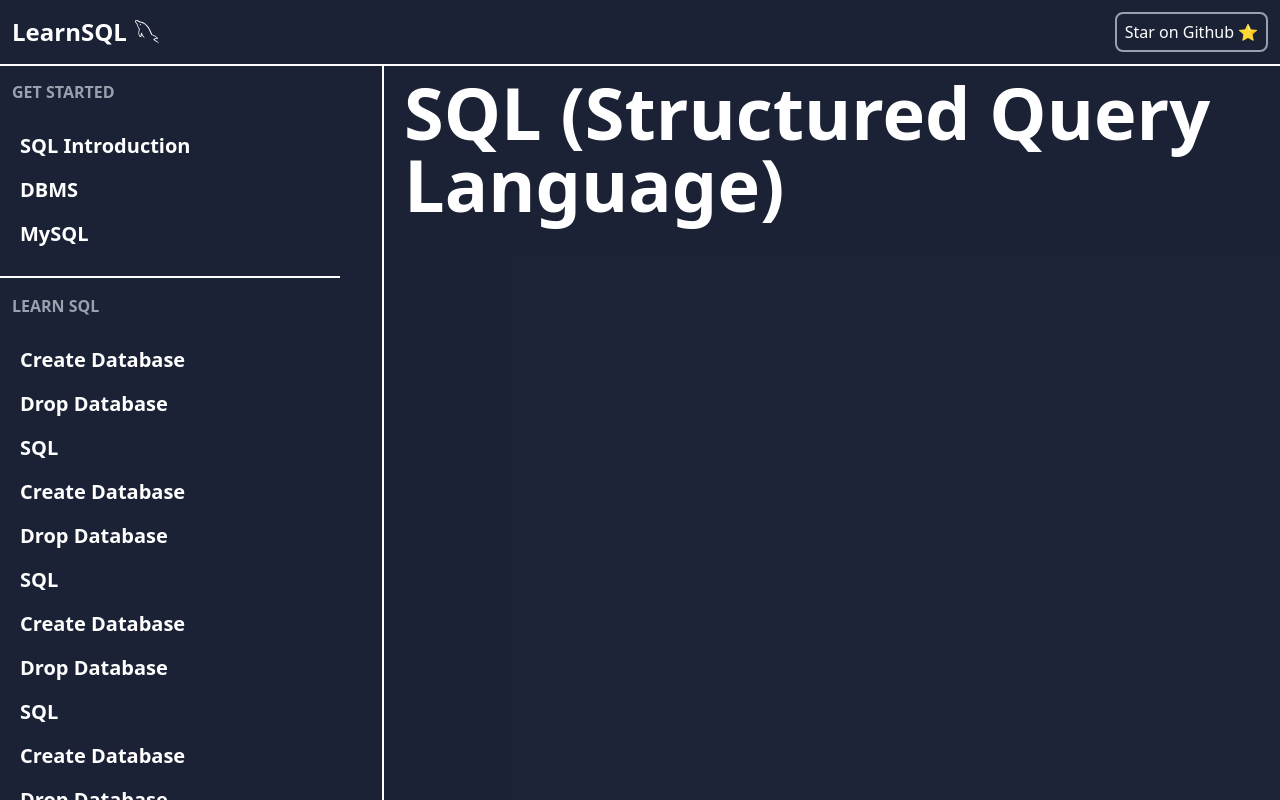
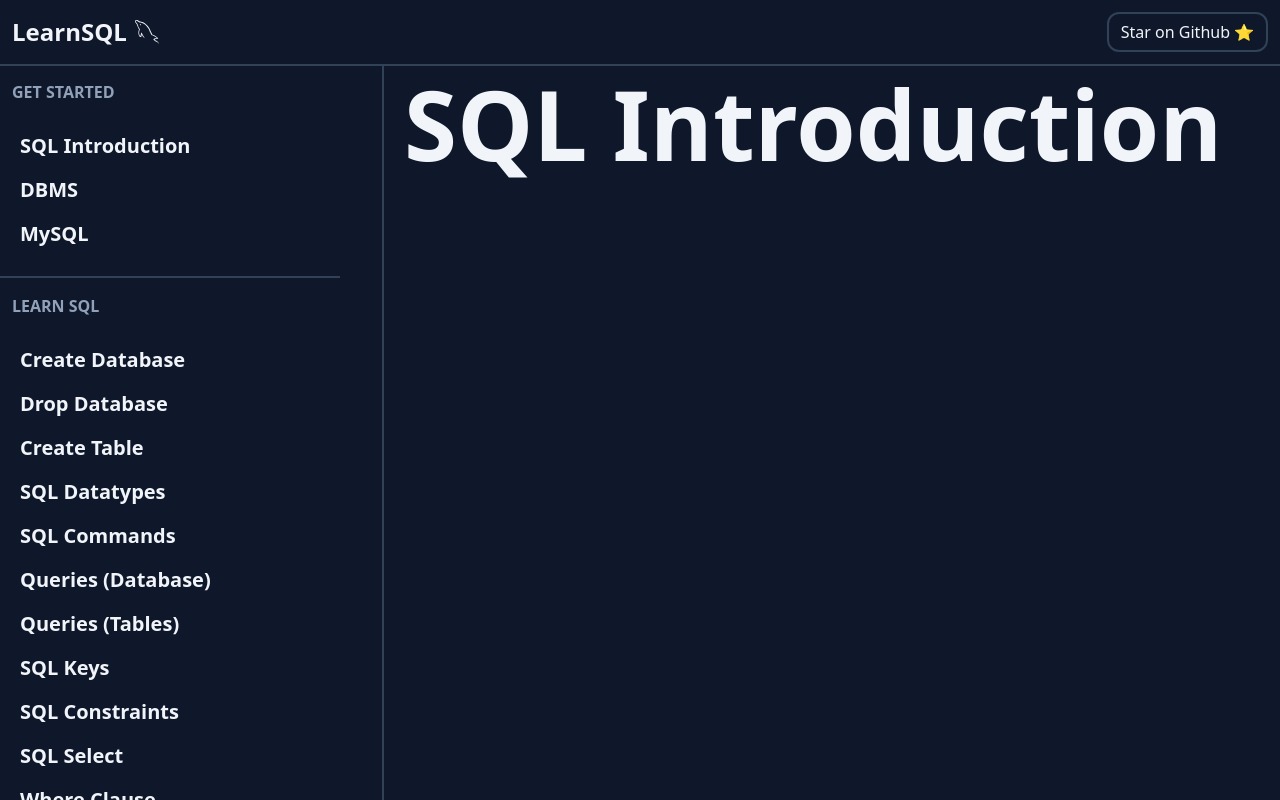
Before and after one commit to TonyStark-19/LearnSQL, a React (Vite) app: page / in a window 1280 px wide. Built offline with nearby package versions, Linux system fonts and the light colour scheme.

Commit message:
Added UI improvements + page lists

```diff
--- a/src/App.jsx
+++ b/src/App.jsx
@@ -18,16 +18,18 @@ export default function MainPage() {
 // navbar
 function Navbar() {
   return (
-    <div className="w-full fixed p-3 border-b-white border-b-2 flex flex-row items-center justify-between
-      bg-slate-900/95">
-      <div className="text-2xl font-semibold flex flex-row items-center gap-2
-        text-white">LearnSQL
+    <div className="w-full fixed p-3 flex flex-row items-center justify-between
+      bg-[#0F172A] border-b-slate-700 border-b-2">
+      <div className="text-2xl font-semibold flex flex-row items-center gap-2 cursor-default
+        text-slate-100">LearnSQL
         <GrMysql className="text-2xl" />
       </div>
 
-      <button className="bg-transparent py-1.5 px-2 border-2 border-gray-400 rounded-lg cursor-pointer">
-        <span className="text-white pr-1">Star on Github</span>⭐
-      </button>
+      <a href="https://github.com/TonyStark-19/LearnSQL">
+        <button className="bg-transparent py-1.5 px-3 border-2 border-slate-700 rounded-xl cursor-pointer">
+          <span className="text-slate-100 pr-1">Star on Github</span>⭐
+        </button>
+      </a>
     </div>
   )
 }
@@ -43,41 +45,53 @@ const array = [
 const array2 = [
   { name: "Create Database" },
   { name: "Drop Database" },
-  { name: "SQL" },
-  { name: "Create Database" },
-  { name: "Drop Database" },
-  { name: "SQL" },
-  { name: "Create Database" },
-  { name: "Drop Database" },
-  { name: "SQL" },
-  { name: "Create Database" },
-  { name: "Drop Database" },
-  { name: "SQL" }
+  { name: "Create Table" },
+  { name: "SQL Datatypes" },
+  { name: "SQL Commands" },
+  { name: "Queries (Database)" },
+  { name: "Queries (Tables)" },
+  { name: "SQL Keys" },
+  { name: "SQL Constraints" },
+  { name: "SQL Select" },
+  { name: "Where Clause" },
+  { name: "SQL Operators" },
+  { name: "Limit Clause" },
+  { name: "Order By Clause" },
+  { name: "Aggregate Functions" },
+  { name: "Group By Clause" },
+  { name: "Having Clause" },
+  { name: "Cascading for FK" },
+  { name: "More Queries (Tables)" },
+  { name: "Joins in SQL" },
+  { name: "SQL Sub Queries" },
+  { name: "MySQL Views" },
+  { name: "SQL Projects" },
+  { name: "More Links" }
 ]
 
 // left column for pages list
 function Left() {
   return (
     <div className="w-96 h-full overflow-y-auto py-4 scrollbar-transparent
-      border-r-white border-r-2 bg-slate-900/95">
-      <div className="text-gray-400 text-xa pl-3 font-semibold uppercase">Get started</div>
-      <div className='pt-5 pr-7 pb-5 w-85 border-b-2 border-white'>
+      border-r-slate-700 border-r-2 bg-[#0F172A]">
+      <div className="text-slate-400 text-xa pl-3 font-semibold uppercase">Get started</div>
+      <div className='pt-5 pr-7 pb-5 w-85 border-b-2 border-slate-700 '>
         {array.map((arr, idx) => (
           <li className='group list-none py-2 px-5 font-semibold text-xl
           rounded-r-xl cursor-pointer flex flex-row items-center justify-between
-          hover:bg-slate-800 text-white' key={idx}>{arr.name}
-            <IoIosArrowForward className="text-transparent group-hover:text-white" />
+          hover:bg-slate-800 text-slate-100' key={idx}>{arr.name}
+            <IoIosArrowForward className="text-transparent group-hover:text-slate-100" />
           </li>
         ))}
       </div>
 
-      <div className="text-gray-400 text-xa pl-3 pt-4 font-semibold uppercase">Learn sql</div>
+      <div className="text-slate-400 text-xa pl-3 pt-4 font-semibold uppercase">Learn sql</div>
       <div className='pt-5 pr-7 pb-5 w-85'>
         {array2.map((arr, idx) => (
           <li className='group list-none py-2 px-5 font-semibold text-xl
           rounded-r-xl cursor-pointer flex flex-row items-center justify-between
-            hover:bg-slate-800 text-white' key={idx}>{arr.name}
-            <IoIosArrowForward className="text-transparent group-hover:text-white" />
+            hover:bg-slate-800 text-slate-100' key={idx}>{arr.name}
+            <IoIosArrowForward className="text-transparent group-hover:text-slate-100" />
           </li>
         ))}
       </div>
@@ -89,10 +103,19 @@ function Left() {
 // right column for pages
 function Right() {
   return (
-    <div className="flex-1 h-full overflow-y-auto p-3 px-5 bg-slate-900/95">
-      <div className="h-full">
-        <h1 className="text-7xl font-semibold text-white">SQL (Structured Query Language)</h1>
-      </div>
+    <div className="flex-1 h-full overflow-y-auto p-3 px-5 bg-[#0F172A]">
+      <Page1 />
     </div>
   );
 }
+
+// Content for each page
+
+// page 1
+function Page1() {
+  return (
+    <div className="h-full">
+      <h1 className="text-8xl font-semibold text-slate-100">SQL Introduction</h1>
+    </div>
+  )
+}
```
